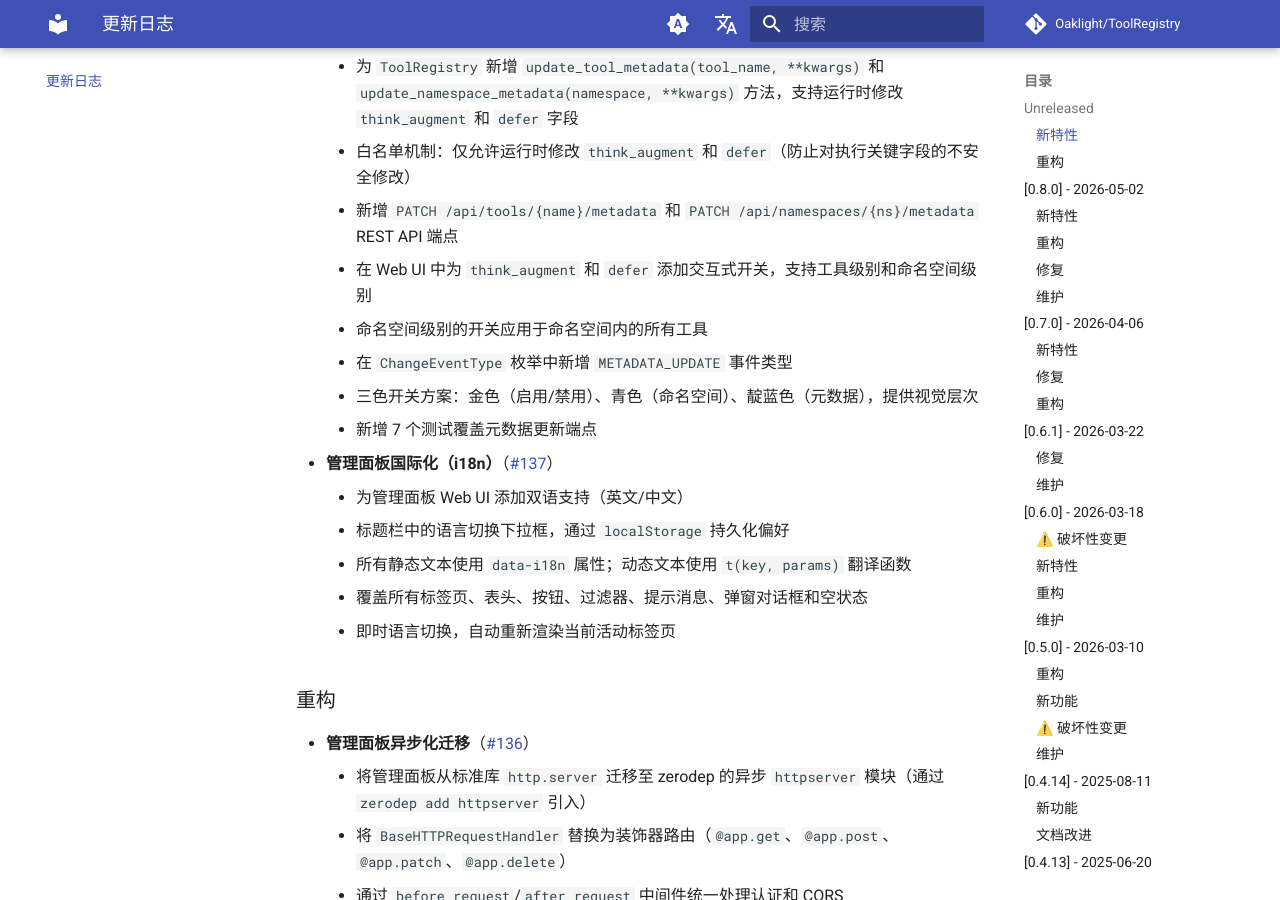
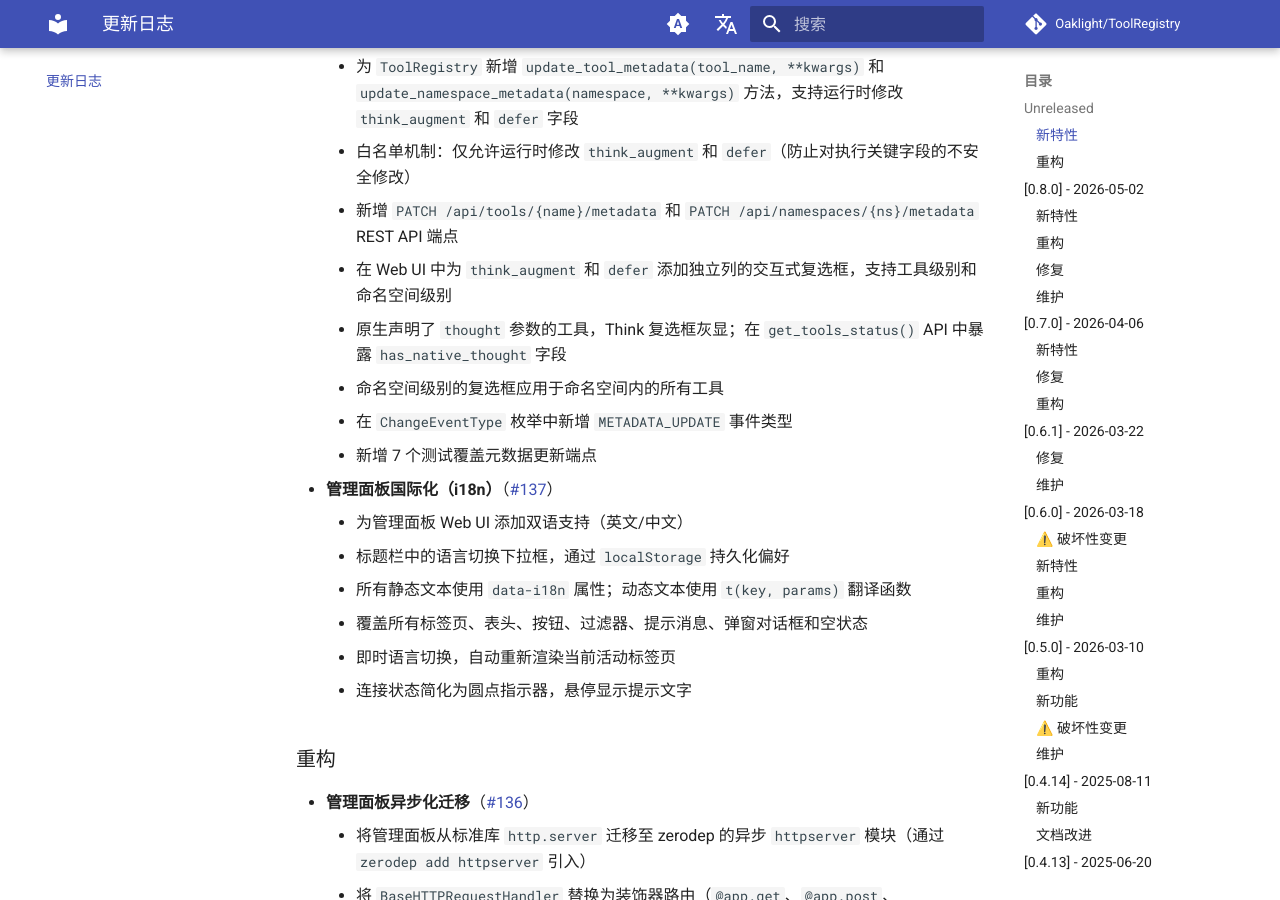
Before and after one commit to Oaklight/ToolRegistry, an MkDocs documentation site: the page built from docs/changelog.md, in a window 1280 px wide and 900 px high, scrolled down 731 px. Built offline with MkDocs 1.6.1 and Material for MkDocs 9.7.7, drawn with Linux system fonts in a browser that asks for light colours; comment, search, counter and statistics services are not loaded.

Commit message:
docs: update think/defer UI description and changelog for checkbox style

```diff
--- a/docs/changelog.md
+++ b/docs/changelog.md
@@ -28,10 +28,10 @@ author: Oaklight
     - 为 `ToolRegistry` 新增 `update_tool_metadata(tool_name, **kwargs)` 和 `update_namespace_metadata(namespace, **kwargs)` 方法，支持运行时修改 `think_augment` 和 `defer` 字段
     - 白名单机制：仅允许运行时修改 `think_augment` 和 `defer`（防止对执行关键字段的不安全修改）
     - 新增 `PATCH /api/tools/{name}/metadata` 和 `PATCH /api/namespaces/{ns}/metadata` REST API 端点
-    - 在 Web UI 中为 `think_augment` 和 `defer` 添加交互式开关，支持工具级别和命名空间级别
-    - 命名空间级别的开关应用于命名空间内的所有工具
+    - 在 Web UI 中为 `think_augment` 和 `defer` 添加独立列的交互式复选框，支持工具级别和命名空间级别
+    - 原生声明了 `thought` 参数的工具，Think 复选框灰显；在 `get_tools_status()` API 中暴露 `has_native_thought` 字段
+    - 命名空间级别的复选框应用于命名空间内的所有工具
     - 在 `ChangeEventType` 枚举中新增 `METADATA_UPDATE` 事件类型
-    - 三色开关方案：金色（启用/禁用）、青色（命名空间）、靛蓝色（元数据），提供视觉层次
     - 新增 7 个测试覆盖元数据更新端点
 
 - **管理面板国际化（i18n）**（[#137](../../pull/137)）
@@ -40,6 +40,7 @@ author: Oaklight
     - 所有静态文本使用 `data-i18n` 属性；动态文本使用 `t(key, params)` 翻译函数
     - 覆盖所有标签页、表头、按钮、过滤器、提示消息、弹窗对话框和空状态
     - 即时语言切换，自动重新渲染当前活动标签页
+    - 连接状态简化为圆点指示器，悬停显示提示文字
 
 ### 重构
 
```
Also changed, not shown: docs/admin/web-ui.md (+3 -4 lines).
